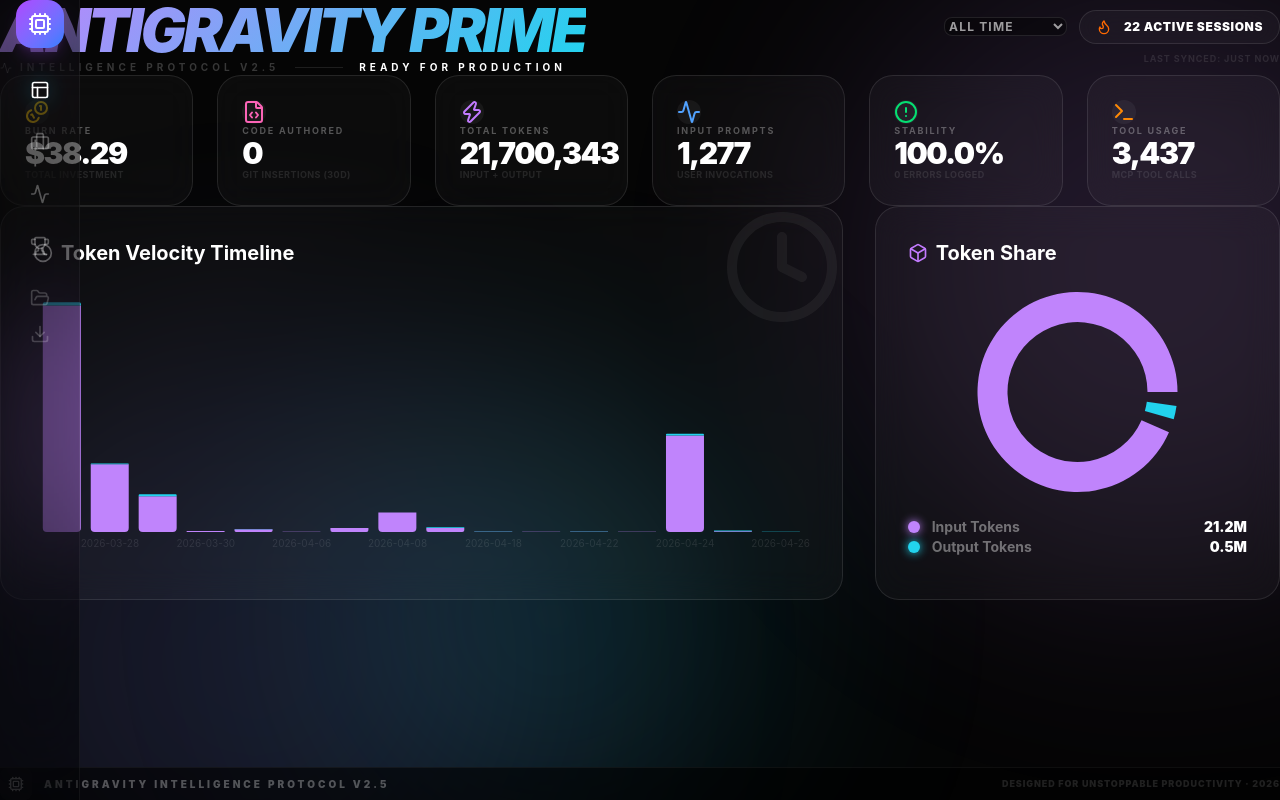
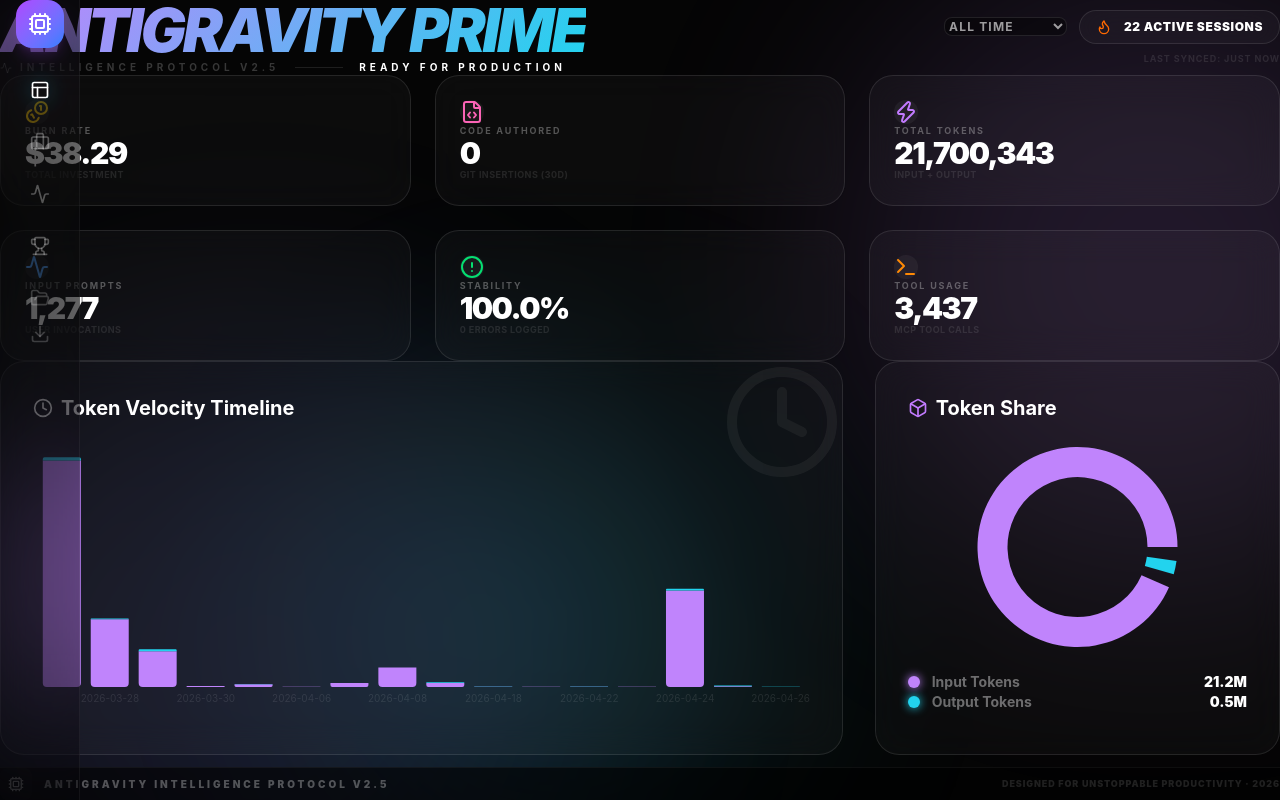
Before and after one commit to Paranjayy/antigravity-token-analyzer, a React (Vite) app: page / in a window 1280 px wide. Built offline with nearby package versions, Linux system fonts and the light colour scheme.

Commit message:
fix: resolve vercel build eslint errors and broken layout grid

```diff
--- a/src/App.tsx
+++ b/src/App.tsx
@@ -1,3 +1,5 @@
+/* eslint-disable @typescript-eslint/no-explicit-any */
+/* eslint-disable no-useless-escape */
 import { useMemo, useState } from 'react';
 import {
   Coins,
@@ -207,7 +209,7 @@
         <AnimatePresence mode="wait">
           {activeTab === 'overview' && (
             <motion.div key="ov" initial={{ opacity: 0, y: 20 }} animate={{ opacity: 1, y: 0 }} exit={{ opacity: 0, y: -20 }} className="space-y-8">
-              <div className="grid grid-cols-1 sm:grid-cols-2 lg:grid-cols-3 xl:grid-cols-6 gap-6">
+              <div className="grid grid-cols-1 sm:grid-cols-2 lg:grid-cols-3 gap-6">
                 {[
                   { label: 'Burn Rate', value: `$${filteredOverview?.cost.toFixed(2)}`, icon: <Coins />, color: 'text-yellow-400', sub: 'Total Investment' },
                   { label: 'Code Authored', value: (currentStats.gitLoc?.insertions || 0).toLocaleString(), icon: <FileCode />, color: 'text-pink-400', sub: 'Git Insertions (30d)' },
```
